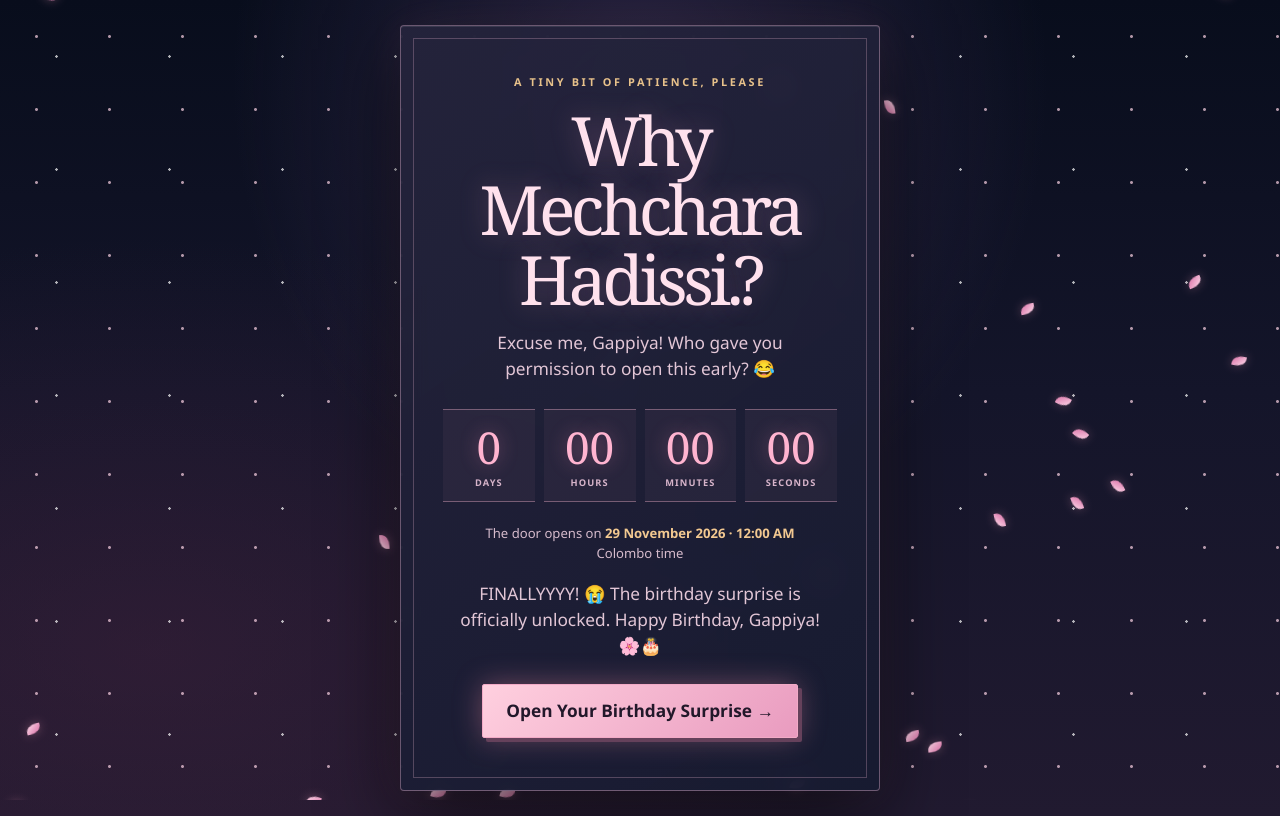
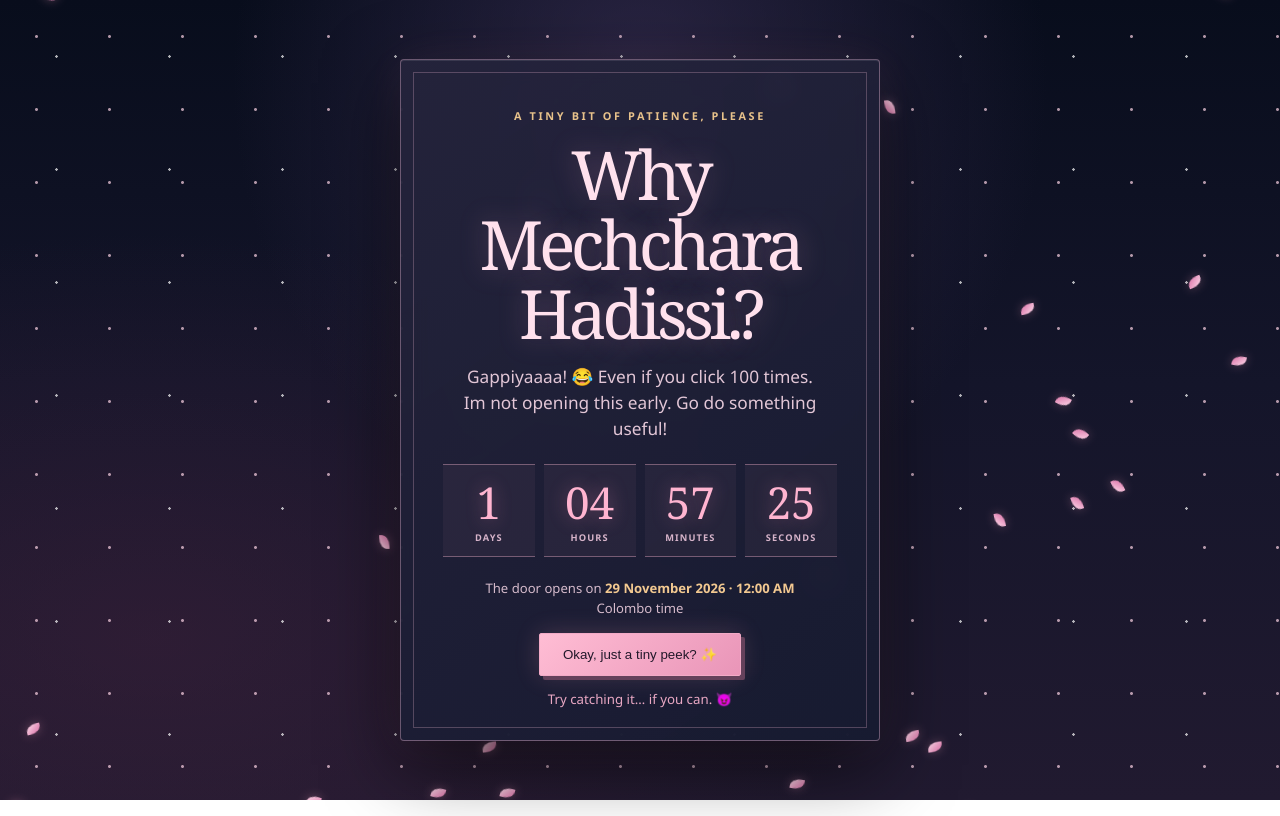
Before and after one commit to Sulaiman1215/Countdown, a plain HTML site: page index.html in a window 1280 px wide. Drawn offline with Linux system fonts and the light colour scheme.

Commit message:
Update index.html

```diff
--- a/index.html
+++ b/index.html
@@ -81,7 +81,7 @@
   <script>
     // Paste your other website's full address between the quotes below.
     const WEBSITE_URL = 'midnight_sakura_birthday_surprise_for_gappiya.html';
-    const OPEN_AT = Date.UTC(2026, 10, 27, 13, 31, 0); // 29 Nov 2026, 12:00 AM Colombo time
+    const OPEN_AT = Date.UTC(2026, 10, 28, 18, 30, 0); // 29 Nov 2026, 12:00 AM Colombo time
     const $ = id => document.getElementById(id);
     const messages = [
       'Excuse me, Gappiya! Who gave you permission to open this early? 😂',
```
